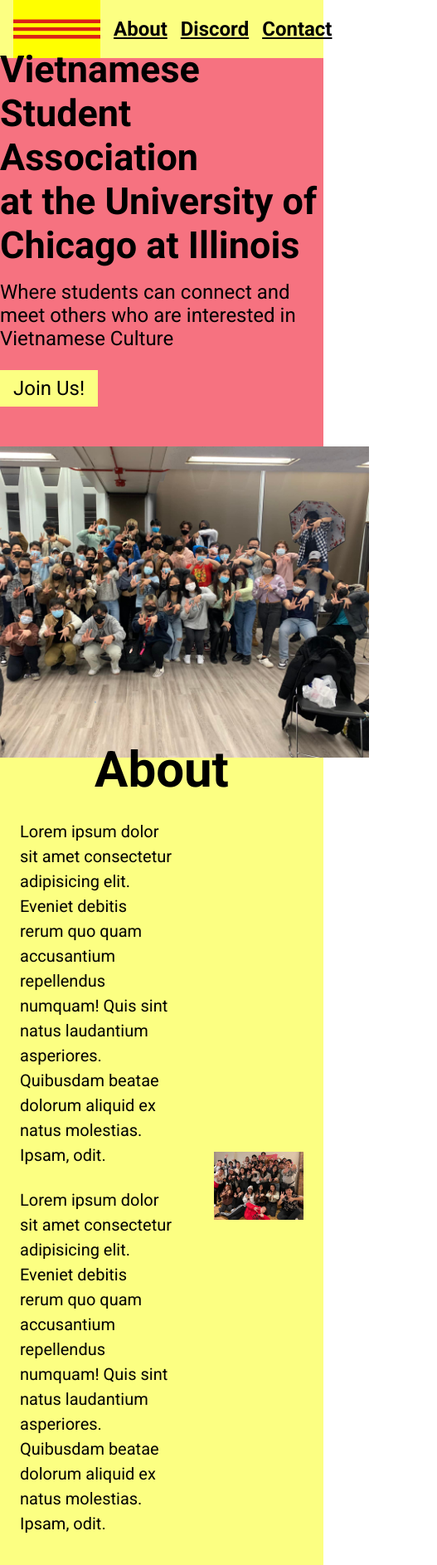
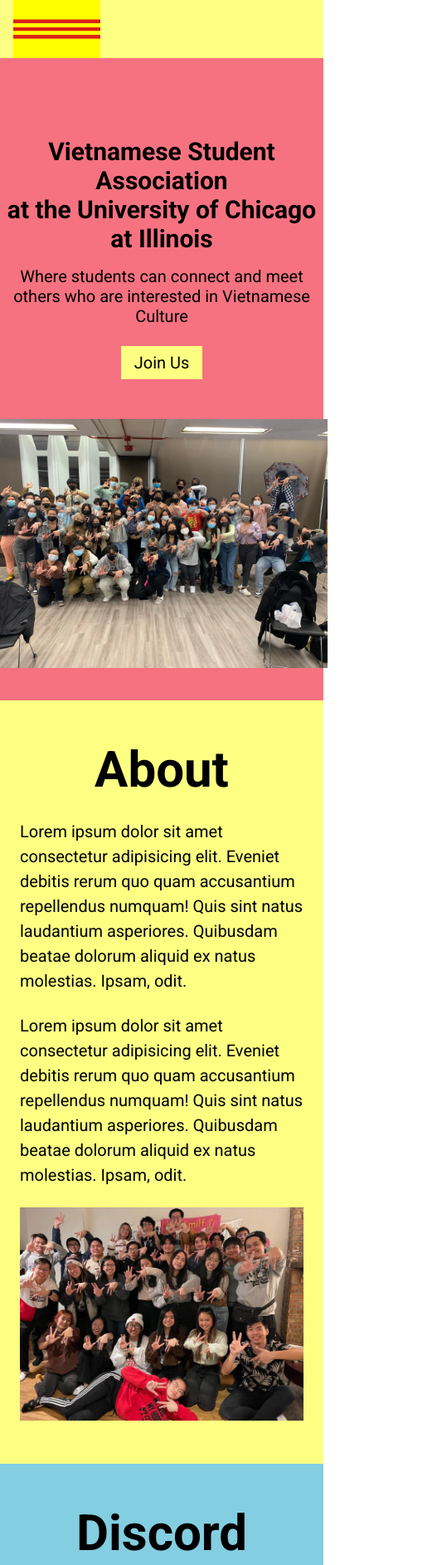
Before and after one commit to tamziy/My-first-website, a plain HTML site: page index.html in a window 390 px wide. Shown: the top 1886 px of the page at 83% size, 527 px wide, since content can reach past the window. Drawn offline with Linux system fonts and the light colour scheme.

Commit message:
finished responsiveness for mobile devices

```diff
--- a/index.html
+++ b/index.html
@@ -33,7 +33,7 @@
               Where students can connect and meet others who are interested in
               Vietnamese Culture
             </p>
-            <button>Join Us!</button>
+            <button class="home__description--button">Join Us</button>
           </div>
           <figure class="home__picture">
             <img
--- a/style.css
+++ b/style.css
@@ -155,6 +155,7 @@ form {
     display: flex;
     flex-direction: column;
     margin: 0 auto;
+    padding: 0 24px;
 }
 
 input,
@@ -203,6 +204,58 @@ footer {
     .home__description {
         margin-top: 60px;
         margin-bottom: 48px;
+        display: flex;
+        flex-direction: column;
+        align-items: center;
+    }
+
+    .home__description--button {
+        max-width: 100px;
+        font-size: 20px;
+    }
+
+    h1 {
+        text-align: center;
+        font-size: 30px;
+    }
+
+    .subheader {
+        text-align: center;
+        font-size: 20px;;
+    }
+
+    .picture-size {
+        width: 400px;
+    }
+
+    ul {
+        display: none;
+    }
+
+    .section__description {
+        display: flex;
+        flex-direction: column;
+    }
+
+    .section__description--wrapper {
+        width: 100%;
+    }
+
+    .about__image--wrapper {
+        width: 100%;
+    }
+
+    #discord .section__description {
+        flex-direction: column-reverse;
+    }
+
+    .footer__link {
+        padding: 0 4px;
+        font-size: 18px;
+    }
+
+    .footer__para {
+        font-size: 12px;
     }
 
 }
```
